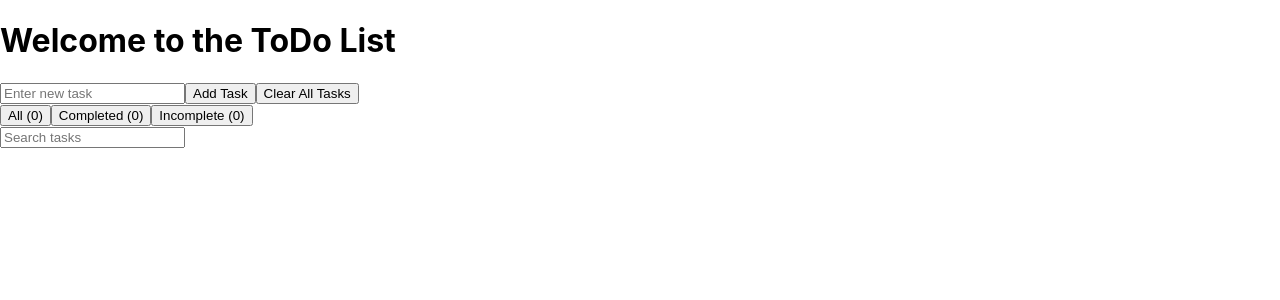
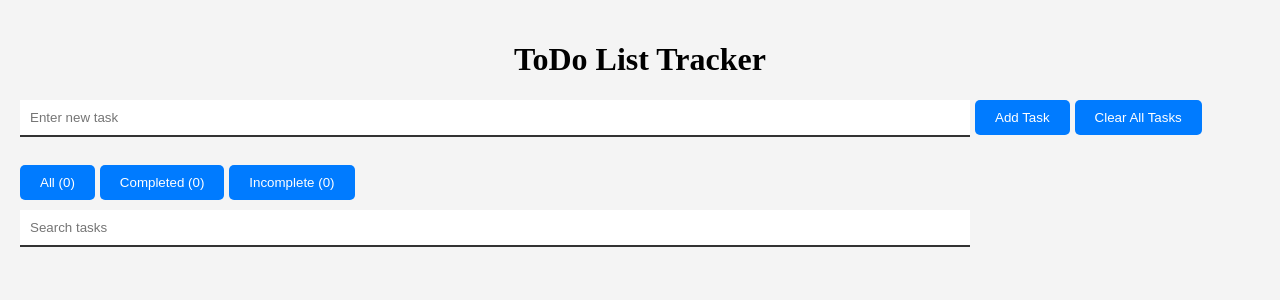
Before and after one commit to pembalama/todo-app, a React (Create React App) app: page / in a window 1280 px wide. Shown: the top 300 px of the page. Built offline with nearby package versions, Linux system fonts and the light colour scheme.

Commit message:
add style with TodoList.css

```diff
--- a/src/App.js
+++ b/src/App.js
@@ -1,6 +1,7 @@
 // Importing React and our new TodoList component
 import React from 'react';
 import TodoList from './TodoList';
+import './TodoList.css';
 
 // Defining and exporting our main App component
 function App() {
--- /dev/null
+++ b/src/TodoList.css
@@ -0,0 +1,87 @@
+body {
+    font-family: 'Arial, sans-serif';
+    background-color: #f4f4f4;
+    padding: 20px;
+}
+
+h1 {
+    text-align: center;
+}
+
+form {
+    margin-bottom: 20px;
+}
+
+form input[type="text"] {
+    padding: 10px;
+    border: none;
+    border-bottom: 2px solid #333;
+    width: 75%;
+    margin-right: 5px;
+}
+
+form button {
+    padding: 10px 20px;
+    border: none;
+    border-radius: 5px;
+    background: #007BFF;
+    color: white;
+    cursor: pointer;
+    margin-right: 5px;
+}
+
+button {
+    padding: 10px 20px;
+    border: none;
+    border-radius: 5px;
+    background: #007BFF;
+    color: white;
+    cursor: pointer;
+    margin-right: 5px;
+    margin-bottom: 10px;
+}
+
+button:hover{
+    background-color: #0056b3;
+}
+
+.searchInput {
+    padding: 10px;
+    border: none;
+    border-bottom: 2px solid #333;
+    width: 75%;
+    margin-bottom: 20px;
+}
+
+ul {
+    list-style-type: none;
+    padding: 0;
+
+}
+
+ul li {
+    cursor: pointer;
+    font-size: 20px;
+}
+
+ul li button:first-of-type{
+    margin-left: 25px;
+}
+
+.taskInput {
+    padding: 10px;
+    width: 45%;
+    font-size: 20px;
+}
+
+
+/* Media Query for small devices */
+@media screen and (max-width: 600px) {
+    h1 {
+        font-size: 20px;
+    }
+
+    form button {
+    margin-top: 10px;
+}
+}
--- a/src/TodoList.js
+++ b/src/TodoList.js
@@ -204,7 +204,7 @@ export default class TodoList extends React.Component {
 
 		return (
 			<div>
-				<h1>Welcome to the ToDo List</h1>
+				<h1>ToDo List Tracker</h1>
 				{/* Form for adding new tasks */}
 				<form onSubmit={this.addTask}>
 					<input
@@ -254,6 +254,7 @@ export default class TodoList extends React.Component {
 					placeholder="Search tasks"
 					value={this.state.searchTerm}
 					onChange={this.updateSearchTerm}
+					className="searchInput"
 				/>
 				<ul>
 					{tasksToRender.map(task => (
@@ -269,6 +270,7 @@ export default class TodoList extends React.Component {
 									type="text"
 									value={this.state.editingText}
 									onChange={this.handleEditInputChange}
+									className="taskInput"
 								/>
 							) : (
 								task.text
```
